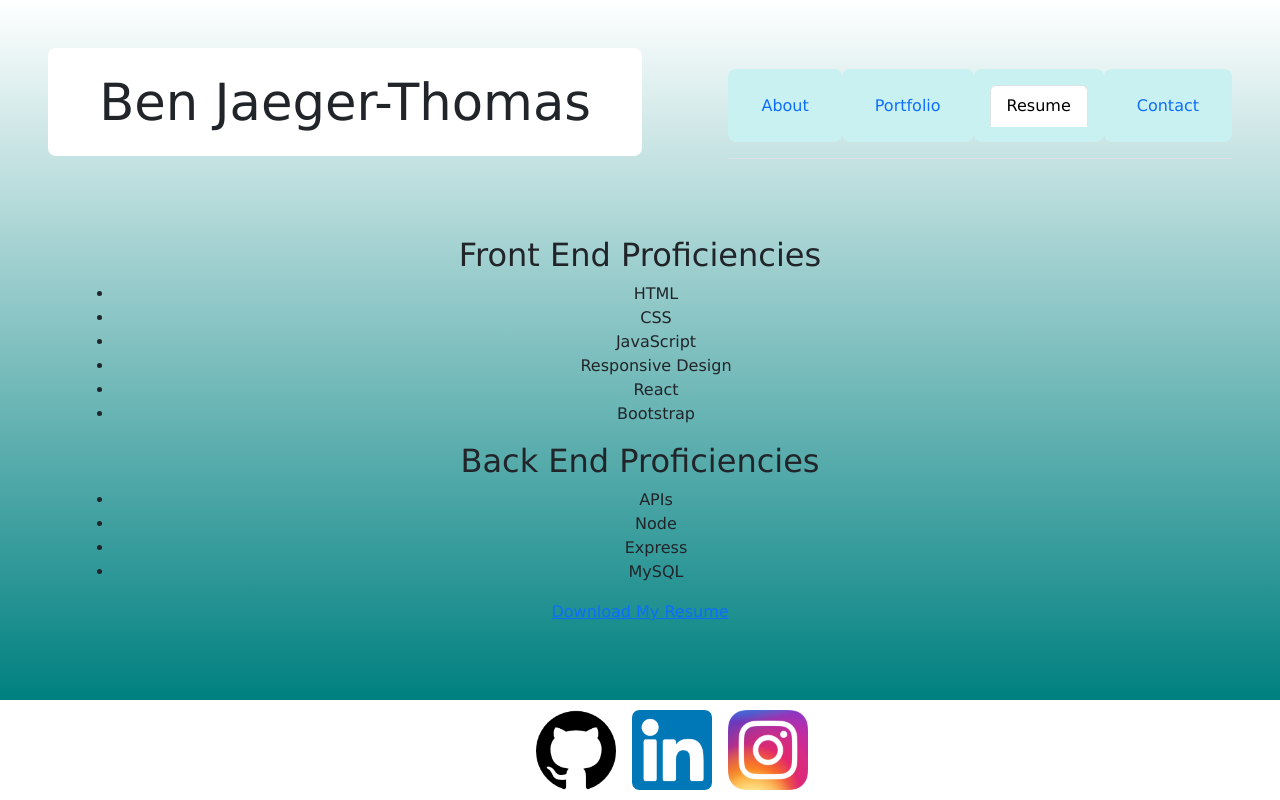
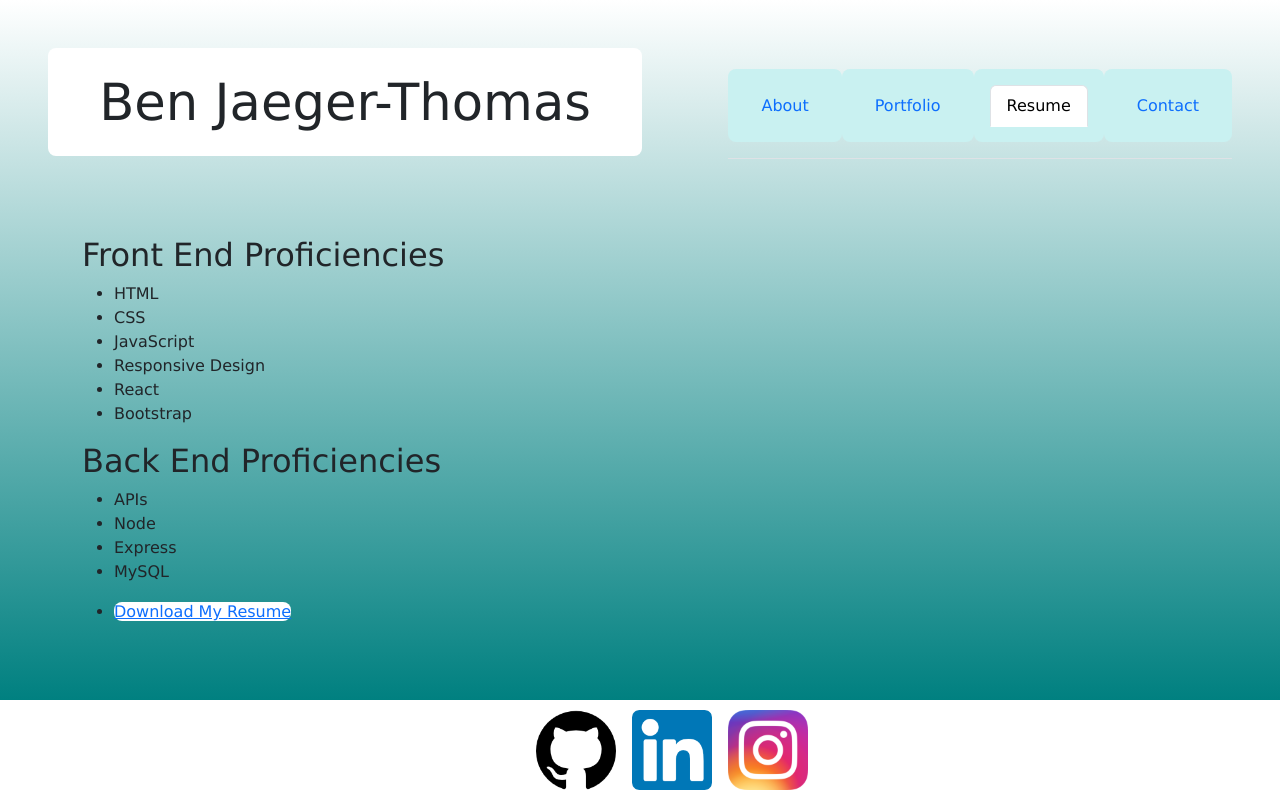
Before and after one commit to bjaegerthomas/Personal-Site, a React (Vite) app: page /resume in a window 1280 px wide. Shown: the top 800 px of the page. Built offline with nearby package versions, Linux system fonts and the light colour scheme.

Commit message:
updating resume page and overall text alignment for pages

```diff
--- a/src/App.css
+++ b/src/App.css
@@ -3,7 +3,7 @@
   max-width: 1920px;
   margin: 0 auto;
   padding: 2rem;
-  text-align: center;
+  text-align: left;
   background: linear-gradient(to bottom, white, teal);
   width: 100%;
   min-height: calc(100vh - 100px); /* Adjust 100px to the height of your footer */
@@ -42,8 +42,6 @@ header h1 {
 .card {
   padding: 2em;
 }
-
-
 
 .headshot {
   width: 25%;
@@ -86,3 +84,10 @@ footer {
   width: 80px;
   height: 80px;
 }
+
+.download {
+  background-color: white;
+  border: 4px;
+  border-radius: 8px;
+  border-style: blur(2px);
+}
--- a/src/pages/Resume.jsx
+++ b/src/pages/Resume.jsx
@@ -22,12 +22,15 @@ export default function Resume() {
         <li>Express</li>
         <li>MySQL</li>
       </ul>
-      </div>
-      <div>
-        <a href="./images/resume.pdf" download>
+      <ul>
+        <li>
+          <a href="./images/resume.pdf" download className="download">
           Download My Resume
           </a>
+        </li>
+      </ul>
     </div>
+
     </>
   );
 };
```
Lines whose indentation alone changed are shown as unchanged.
